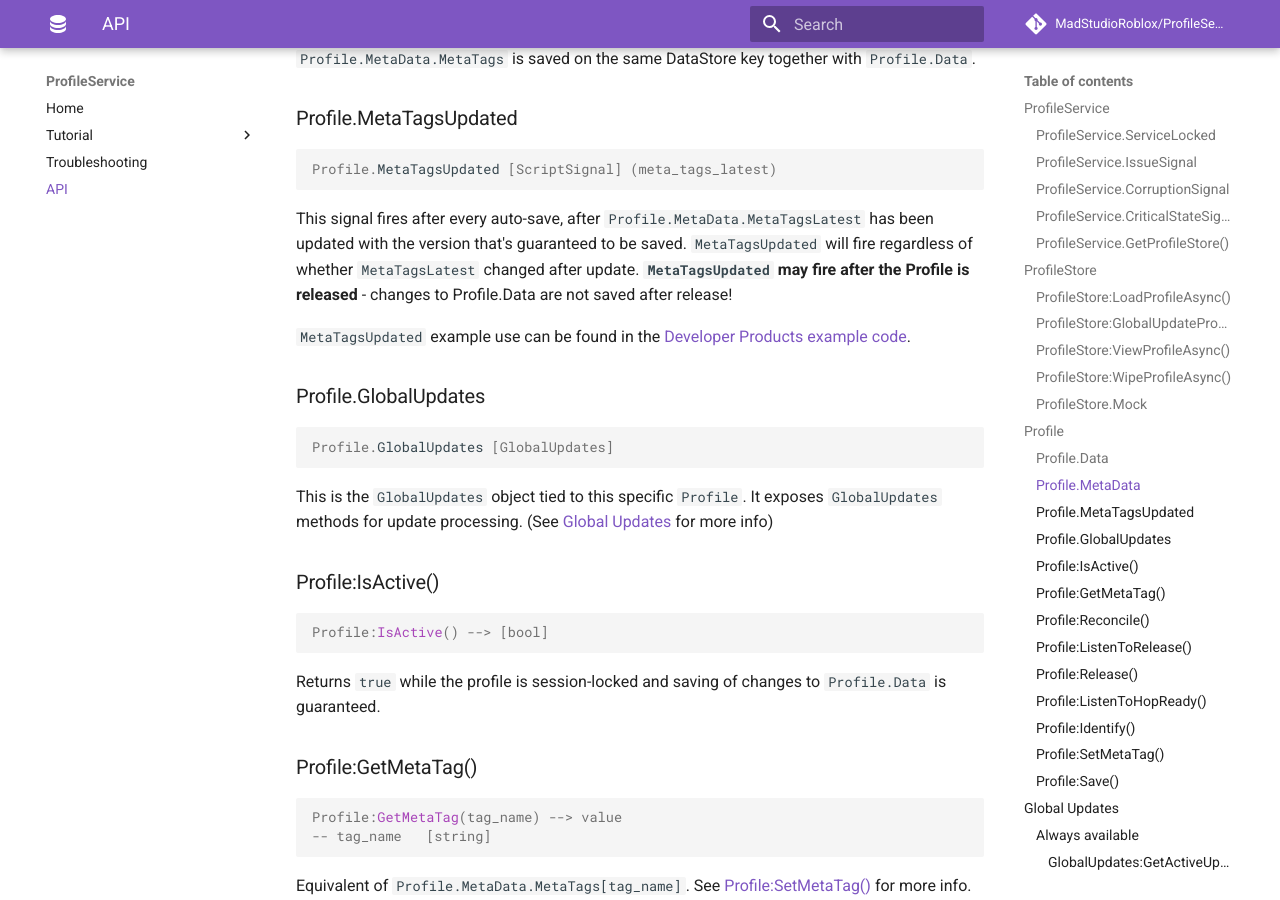
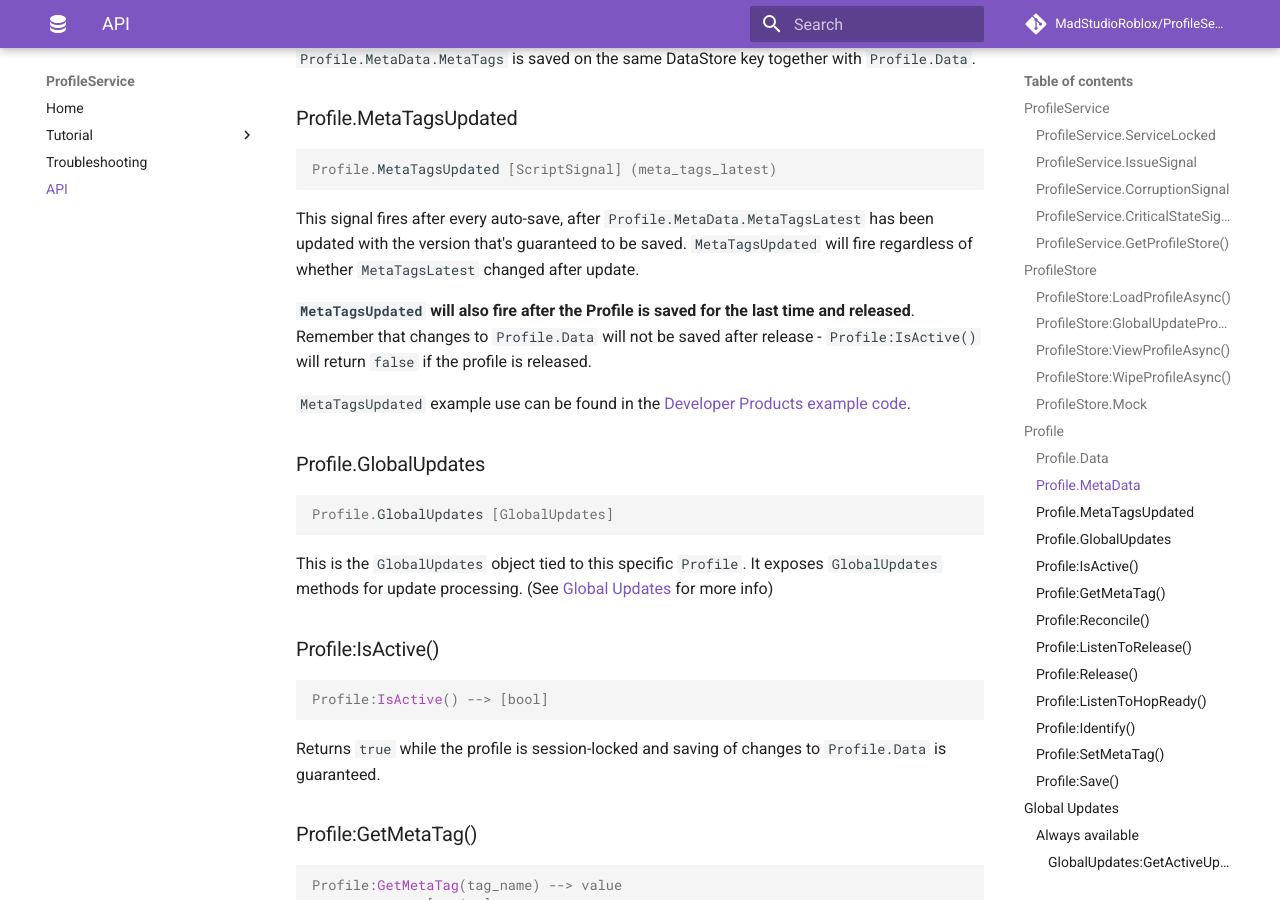
Before and after one commit to MadStudioRoblox/ProfileService, an MkDocs documentation site: the page built from docs/api.md, in a window 1280 px wide and 900 px high, scrolled down 6739 px. Built offline with MkDocs 1.6.1 and Material for MkDocs 9.7.7, drawn with Linux system fonts in a browser that asks for light colours; comment, search, counter and statistics services are not loaded.

Commit message:
MetaTagsUpdated documentation corrections

````diff
--- a/docs/api.md
+++ b/docs/api.md
@@ -260,7 +260,9 @@ on the same DataStore key together with `Profile.Data`.
 Profile.MetaTagsUpdated [ScriptSignal] (meta_tags_latest)
 ```
 
-This signal fires after every auto-save, after `Profile.MetaData.MetaTagsLatest` has been updated with the version that's guaranteed to be saved. `MetaTagsUpdated` will fire regardless of whether `MetaTagsLatest` changed after update. **`MetaTagsUpdated` may fire after the Profile is released** - changes to Profile.Data are not saved after release!
+This signal fires after every auto-save, after `Profile.MetaData.MetaTagsLatest` has been updated with the version that's guaranteed to be saved. `MetaTagsUpdated` will fire regardless of whether `MetaTagsLatest` changed after update.
+
+**`MetaTagsUpdated` will also fire after the Profile is saved for the last time and released**. Remember that changes to `Profile.Data` will not be saved after release - `Profile:IsActive()` will return `false` if the profile is released.
 
 `MetaTagsUpdated` example use can be found in the [Developer Products example code](/ProfileService/tutorial/developer_products/).
 
````
